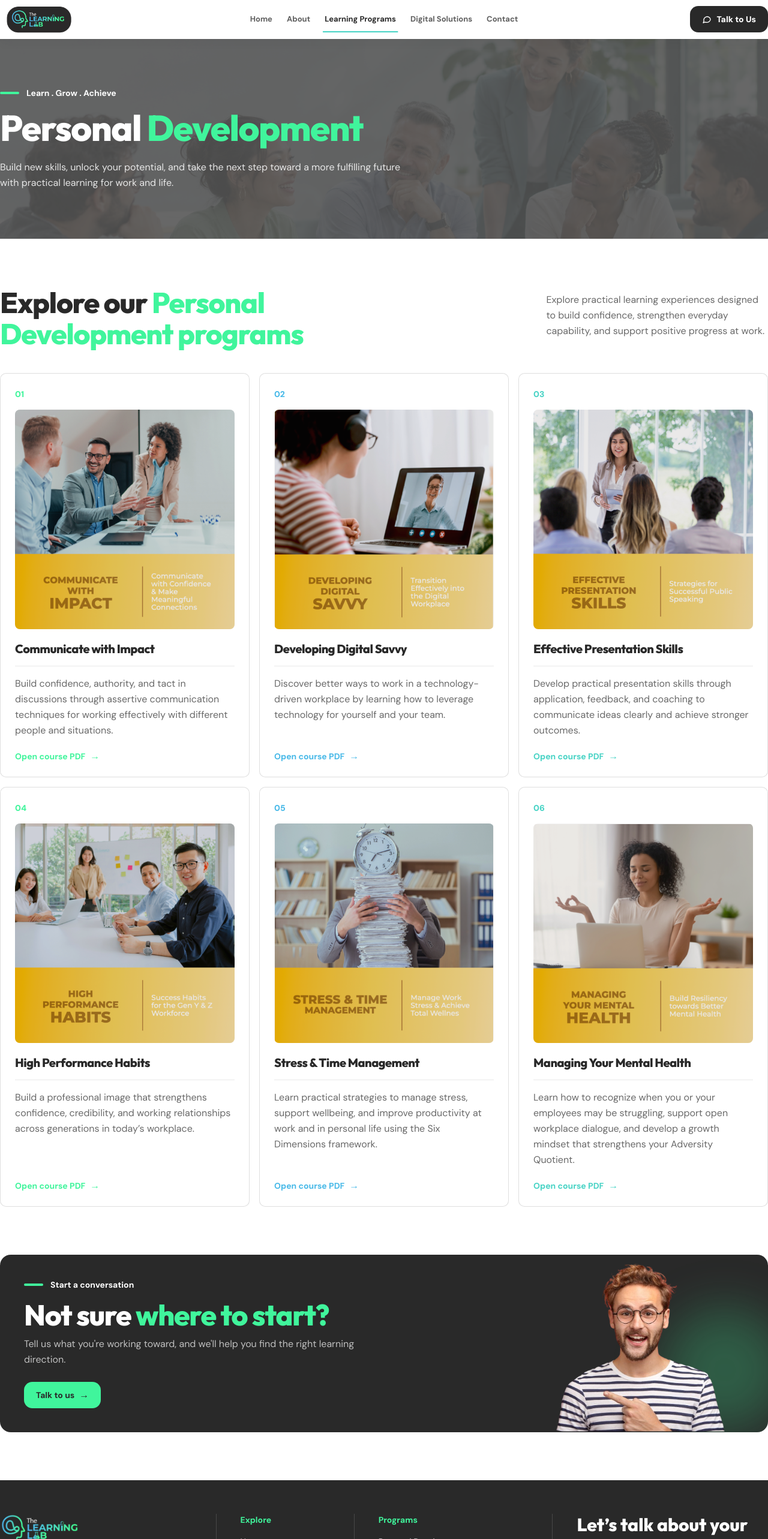
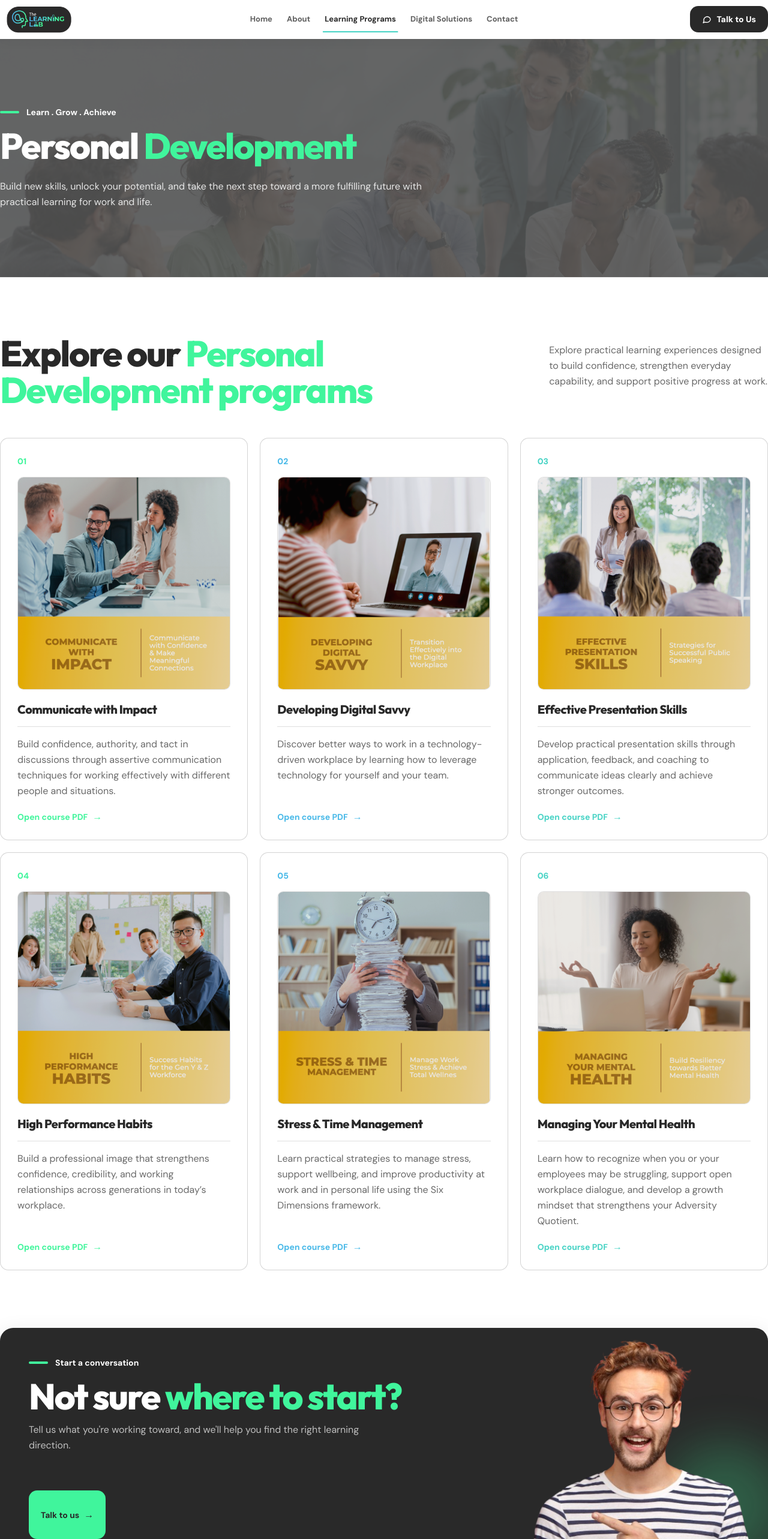
Before and after one commit to gabzy0423/The-Learning-Lab, a Next.js app: page /programs/personal-development in a window 1280 px wide. Shown: the top 2566 px of the page at 60% size. Built offline with nearby package versions, Linux system fonts and the light colour scheme.

Commit message:
Refine personal development layout

```diff
--- a/app/programs/[category]/page.tsx
+++ b/app/programs/[category]/page.tsx
@@ -220,49 +220,49 @@ export default async function CategoryPage({
             className="pointer-events-none absolute inset-0 -z-20 size-full object-cover opacity-40"
           />
           <div aria-hidden="true" className="pointer-events-none absolute inset-0 -z-10 bg-brand-charcoal/85 sm:bg-brand-charcoal/80 lg:bg-brand-charcoal/70" />
-          <div className="relative z-10 mx-auto max-w-[80rem] px-7 py-16 sm:px-10 lg:px-0 lg:py-20">
+          <div className="relative z-10 mx-auto max-w-[80rem] px-7 py-20 sm:px-10 sm:py-24 lg:px-0 lg:py-28">
             <p className="flex items-center gap-3 text-sm font-bold text-brand-white">
               <span aria-hidden="true" className="h-1 w-8 rounded-full bg-brand-mint-green" />
               Learn . Grow . Achieve
             </p>
-            <h1 className="mt-4 max-w-3xl font-heading text-4xl font-extrabold leading-[1.08] tracking-tight sm:text-5xl lg:text-6xl">
+            <h1 className="mt-4 max-w-3xl font-heading text-4xl font-extrabold leading-[1.02] tracking-[-0.035em] sm:text-5xl lg:text-6xl">
               Personal <span className="text-brand-mint-green">Development</span>
             </h1>
-            <p className="mt-5 max-w-2xl text-base leading-relaxed text-brand-white/85">
+            <p className="mt-6 max-w-3xl text-base leading-relaxed text-brand-white/85">
               Build new skills, unlock your potential, and take the next step toward a more fulfilling future with practical learning for work and life.
             </p>
           </div>
         </section>
 
         <section id="personal-development-courses" aria-labelledby="personal-development-programs-heading">
-          <div className="mx-auto max-w-[80rem] px-7 py-16 sm:px-10 lg:px-0 lg:py-20">
-            <div className="grid items-start gap-4 lg:grid-cols-[1.4fr_0.6fr] lg:gap-12">
-              <h2 id="personal-development-programs-heading" className="max-w-3xl text-balance font-heading text-3xl font-extrabold leading-[1.08] tracking-tight sm:text-4xl lg:text-5xl">
+          <div className="mx-auto max-w-[80rem] px-7 py-20 sm:px-10 sm:py-24 lg:px-0">
+            <div className="grid items-start gap-6 lg:grid-cols-[1.4fr_0.6fr] lg:gap-16">
+              <h2 id="personal-development-programs-heading" className="max-w-3xl text-balance font-heading text-4xl font-extrabold leading-[1.02] tracking-[-0.035em] sm:text-5xl lg:text-6xl">
                 Explore our <span className="text-brand-mint-green">Personal Development programs</span>
               </h2>
-              <p className="max-w-2xl text-base leading-relaxed text-brand-charcoal/70 lg:pt-2">
+              <p className="max-w-2xl text-base leading-relaxed text-brand-charcoal/70 lg:pt-3">
                 Explore practical learning experiences designed to build confidence, strengthen everyday capability, and support positive progress at work.
               </p>
             </div>
-            <div className="mt-10 grid gap-4 sm:grid-cols-2 lg:grid-cols-3">
+            <div className="mt-12 grid gap-5 sm:grid-cols-2 lg:grid-cols-3">
               {personalDevelopmentCards.map((card, index) => (
                 <article
                   key={card.image}
-                  className={`group relative flex min-h-[29rem] flex-col overflow-hidden rounded-lg border border-brand-charcoal/15 bg-white p-6 text-brand-charcoal transition-[border-color,transform,box-shadow] duration-500 ease-out hover:-translate-y-0.5 hover:border-brand-turquoise hover:shadow-lg motion-reduce:transform-none motion-reduce:transition-none ${card.href ? "cursor-pointer" : ""}`}
+                  className={`group relative flex min-h-[29rem] flex-col overflow-hidden rounded-xl border border-brand-charcoal/20 bg-white p-7 text-brand-charcoal transition-[border-color,transform,box-shadow] duration-300 ease-out hover:-translate-y-1 hover:border-brand-turquoise hover:shadow-xl motion-reduce:transform-none motion-reduce:transition-none ${card.href ? "cursor-pointer" : ""}`}
                 >
-                  {card.href && <Link href={card.href} target="_blank" rel="noopener noreferrer" className="absolute inset-0 z-10 rounded-lg focus-visible:outline-2 focus-visible:outline-offset-2 focus-visible:outline-brand-cyan-blue" aria-label={`Open ${card.title} PDF in a new tab`} />}
+                  {card.href && <Link href={card.href} target="_blank" rel="noopener noreferrer" className="absolute inset-0 z-10 rounded-xl focus-visible:outline-2 focus-visible:outline-offset-2 focus-visible:outline-brand-cyan-blue" aria-label={`Open ${card.title} PDF in a new tab`} />}
                   <p className={`text-sm font-extrabold ${card.accent}`}>{String(index + 1).padStart(2, "0")}</p>
-                  <div className="relative mt-4 aspect-square overflow-hidden rounded-md bg-brand-charcoal/5">
+                  <div className="relative mt-4 aspect-square overflow-hidden rounded-lg border border-brand-charcoal/10 bg-brand-charcoal/5">
                     <Image
                       src={card.image}
                       alt={`Personal Development course visual ${index + 1}`}
                       fill
                       sizes="(min-width: 1024px) 33vw, (min-width: 640px) 50vw, 100vw"
-                      className="object-contain object-center transition-transform duration-700 ease-out group-hover:scale-105 motion-reduce:transform-none motion-reduce:transition-none"
+                      className="object-contain object-center transition-transform duration-500 ease-out group-hover:scale-105 motion-reduce:transform-none motion-reduce:transition-none"
                     />
                   </div>
                   <h2 className="mt-5 font-heading text-xl font-extrabold leading-tight tracking-tight">{card.title}</h2>
-                  <div className="mt-4 border-t border-brand-charcoal/10 pt-4">
+                  <div className="mt-4 border-t border-brand-charcoal/15 pt-4">
                     <p className="text-base leading-relaxed text-brand-charcoal/70">{card.description}</p>
                   </div>
                   <span className={`mt-auto inline-flex items-center gap-2 pt-5 text-sm font-bold ${card.accent}`}>
@@ -276,14 +276,14 @@ export default async function CategoryPage({
         </section>
 
         <section aria-labelledby="personal-development-cta-heading">
-          <div className="mx-auto max-w-[80rem] px-7 pb-16 sm:px-10 lg:px-0 lg:pb-20">
-            <div className="relative isolate grid overflow-hidden rounded-2xl bg-brand-charcoal p-7 text-brand-white sm:p-10 lg:grid-cols-[1.2fr_0.8fr] lg:p-10">
+          <div className="mx-auto max-w-[80rem] px-7 pb-20 sm:px-10 sm:pb-24 lg:px-0">
+            <div className="relative isolate grid min-h-[25rem] overflow-hidden rounded-3xl bg-brand-charcoal p-8 text-brand-white shadow-[0_16px_40px_rgba(41,41,41,0.16)] sm:p-10 lg:grid-cols-[1.2fr_0.8fr] lg:p-12">
               <div className="relative z-10 max-w-2xl">
                 <p className="flex items-center gap-3 text-sm font-bold text-brand-white">
                   <span aria-hidden="true" className="h-1 w-8 rounded-full bg-brand-mint-green" />
                   Start a conversation
                 </p>
-                <h2 id="personal-development-cta-heading" className="mt-4 font-heading text-3xl font-extrabold tracking-tight sm:text-4xl lg:text-5xl">
+                <h2 id="personal-development-cta-heading" className="mt-4 max-w-3xl text-balance font-heading text-4xl font-extrabold leading-[1.02] tracking-[-0.035em] sm:text-5xl lg:text-6xl">
                   Not sure <span className="text-brand-mint-green">where to start?</span>
                 </h2>
                 <p className="mt-3 max-w-xl text-base leading-relaxed text-brand-white/70">
```
Also changed, not shown: 2 other files (tests, documents, lock files or other folders).
